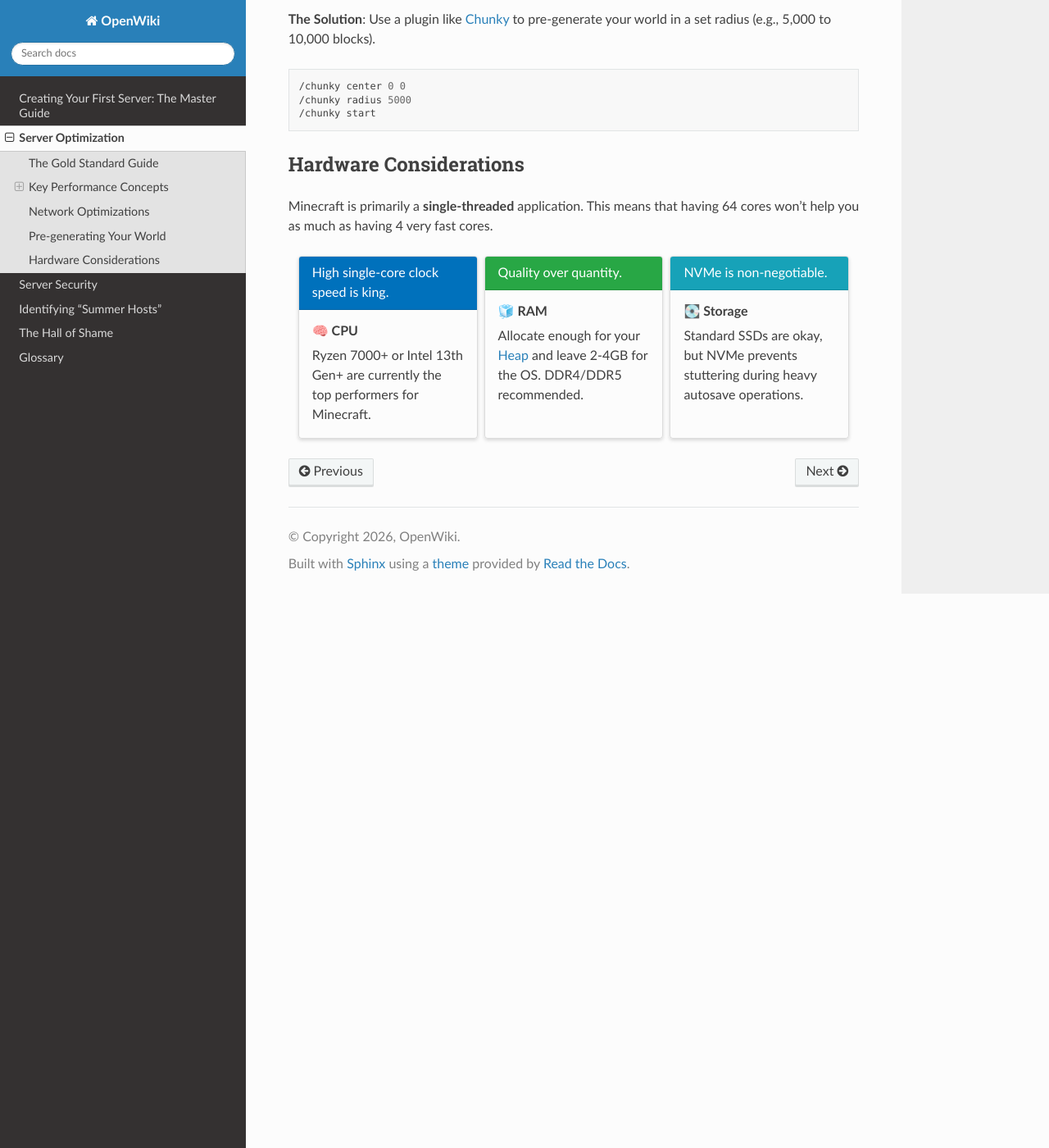
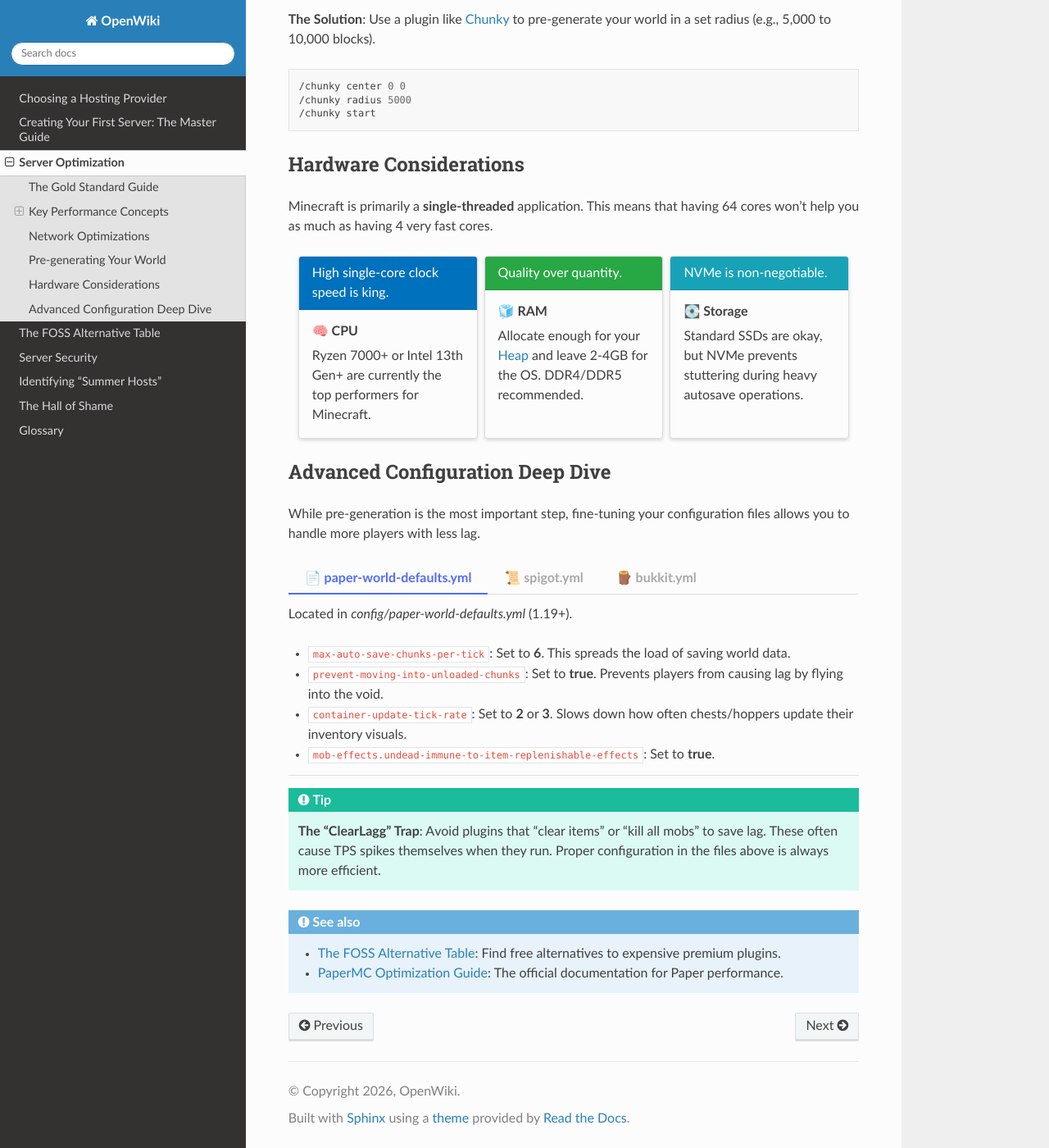
Before and after one commit to Earth1283/OpenWiki, a Sphinx documentation site: the page built from docs/source/optimization.rst, in a window 1280 px wide and 1400 px high, scrolled down 1495 px. Shown: the whole window at 82% size. Built offline with Sphinx 7.4.7 and the Read the Docs theme 3.1.0, drawn with Linux system fonts in a browser that asks for light colours.

Commit message:
plugin mapping

```diff
--- a/docs/source/optimization.rst
+++ b/docs/source/optimization.rst
@@ -81,3 +81,50 @@ Minecraft is primarily a **single-threaded** application. This means that having
       NVMe is non-negotiable.
       ^^^
       Standard SSDs are okay, but NVMe prevents stuttering during heavy autosave operations.
+
+Advanced Configuration Deep Dive
+--------------------------------
+
+While pre-generation is the most important step, fine-tuning your configuration files allows you to handle more players with less lag.
+
+.. tab-set::
+
+   .. tab-item:: 📄 paper-world-defaults.yml
+
+      Located in `config/paper-world-defaults.yml` (1.19+).
+
+      *   ``max-auto-save-chunks-per-tick``: Set to **6**. This spreads the load of saving world data.
+      *   ``prevent-moving-into-unloaded-chunks``: Set to **true**. Prevents players from causing lag by flying into the void.
+      *   ``container-update-tick-rate``: Set to **2** or **3**. Slows down how often chests/hoppers update their inventory visuals.
+      *   ``mob-effects.undead-immune-to-item-replenishable-effects``: Set to **true**.
+
+   .. tab-item:: 📜 spigot.yml
+
+      *   ``save-user-cache-on-stop-only``: Set to **true**. Reduces disk IO during gameplay.
+      *   ``merge-radius``:
+          *   ``item``: **4.0**
+          *   ``exp``: **6.0**
+          (Groups items on the ground to reduce entity count).
+      *   ``entity-activation-range``:
+          *   ``animals``: **16**
+          *   ``monsters``: **24**
+          *   ``raiders``: **48**
+
+   .. tab-item:: 🪵 bukkit.yml
+
+      *   ``spawn-limits``:
+          *   ``monsters``: **50** (Vanilla is 70; 50 is unnoticeable for most players).
+          *   ``animals``: **8**
+          *   ``water-animals``: **3**
+      *   ``ticks-per``:
+          *   ``animal-spawns``: **400** (Spawns animals every 20 seconds instead of every tick).
+          *   ``monster-spawns``: **10** (Spawns monsters every 0.5 seconds).
+
+.. tip::
+
+   **The "ClearLagg" Trap**: Avoid plugins that "clear items" or "kill all mobs" to save lag. These often cause TPS spikes themselves when they run. Proper configuration in the files above is always more efficient.
+
+.. seealso::
+
+   * :doc:`plugin_alternatives`: Find free alternatives to expensive premium plugins.
+   * `PaperMC Optimization Guide <https://docs.papermc.io/paper/optimization>`_: The official documentation for Paper performance.
--- /dev/null
+++ b/docs/source/plugin_alternatives.rst
@@ -0,0 +1,53 @@
+The FOSS Alternative Table
+===========================
+
+In the spirit of low-budget server hosting, we prioritize **Free and Open Source Software (FOSS)**. Many high-priced "premium" plugins have open-source counterparts that are equal to—or in some cases, better than—their paid versions.
+
+Below is a mapping of common premium plugins to their FOSS alternatives.
+
+.. list-table:: Premium vs. FOSS Alternatives
+   :widths: 30 30 40
+   :header-rows: 1
+
+   * - Category
+     - Premium Plugin
+     - FOSS Alternative
+   * - **Anti-Cheat**
+     - `Vulcan <https://www.spigotmc.org/resources/vulcan-advanced-cheat-detection-1-7-1-21.83626/>`_ (Still, use this if you have a budget)
+     - `GrimAC <https://github.com/GrimAnticheat/Grim>`_ or `Lightning <https://github.com/Lightning-AntiCheat/Lightning>`_
+   * - **All-in-One**
+     - `CMI <https://www.spigotmc.org/resources/cmi-270-commands-insane-kit-editor-portals-essentials-economy-mysql-sqlite-much-more.3742/>`_
+     - `EssentialsX <https://essentialsx.net/>`_ OR `SunLight <https://github.com/nulli0n/SunLight-spigot>`_
+   * - **Backups**
+     - `BetterBackups <https://www.spigotmc.org/resources/betterbackups.74100/>`_
+     - `DriveBackupV2 <https://github.com/MaxMaeder/DriveBackupV2>`_
+   * - **Anti-Bot**
+     - `FlameCord <https://www.builtbybit.com/resources/flamecord-fix-lag-and-stop-bot-attacks.13492/>`_
+     - `Sonar <https://github.com/flyte-dev/sonar>`_
+   * - **Land Claiming**
+     - `AdvancedRegionMarket <https://www.spigotmc.org/resources/advancedregionmarket.58756/>`_ OR Residence
+     - `Dominion <https://github.com/Zrips/Dominion>`_
+   * - **Optimization**
+     - `ClearLagg <https://dev.bukkit.org/projects/clearlagg>`_ (Note: Don't use this!)
+     - None (Use native config tweaks instead)
+   * - **Permissions**
+     - (Legacy Paid Plugins)
+     - `LuckPerms <https://luckperms.net/>`_ (The Industry Standard)
+   * - **Homes/TPA/Warp Plugins**
+     - Most are free, but they don't have that good of an implementation. For example, EssentialsX, JustTPA, WildRTP...
+     - `Huskhomes <https://www.modrinth.com/plugin/huskhomes>`_ - Free and open source, has intutive chat message formatting and so much more.
+   * - **Menus/GUI Menus**
+     - Your paid GUI plugin, or `DeluxeMenus <https://www.spigotmc.org/resources/deluxemenus.11734/>`_
+     - `Zmenus <https://modrinth.com/plugin/>`_, a more modern solution to the older DeluxeMenus plugin. It supports your exsisting DeluxeMenus configurations out of the box.
+
+.. note::
+
+  **A note on "Optimization Plugins":** Many premium plugins claim to "fix lag" by removing entities or clearing items.
+  In 99% of cases, these plugins actually **cause** more lag or break vanilla mechanics.
+  We recommend using native configuration files such as `paper-world-defaults.yml` or
+  `paper-global.yml` instead. They run natively on the server.jar and performs infinitely better
+  than any paid plugin that claims to "fix lag" by removing entities.
+
+I need more entries!
+-------------------
+This table is a work in progress. If you know of a premium (or legacy/old) plugin that has a high-quality and modern FOSS alternative, please let the administrator know or submit a pull request!
```
Also changed, not shown: docs/source/first_server.rst (+5 -5 lines), docs/source/hosting.rst (added, +120 -0 lines), docs/source/index.rst (+77 -18 lines), docs/source/security.rst (+45 -12 lines), docs/source/summer_hosts.rst (+7 -2 lines).
